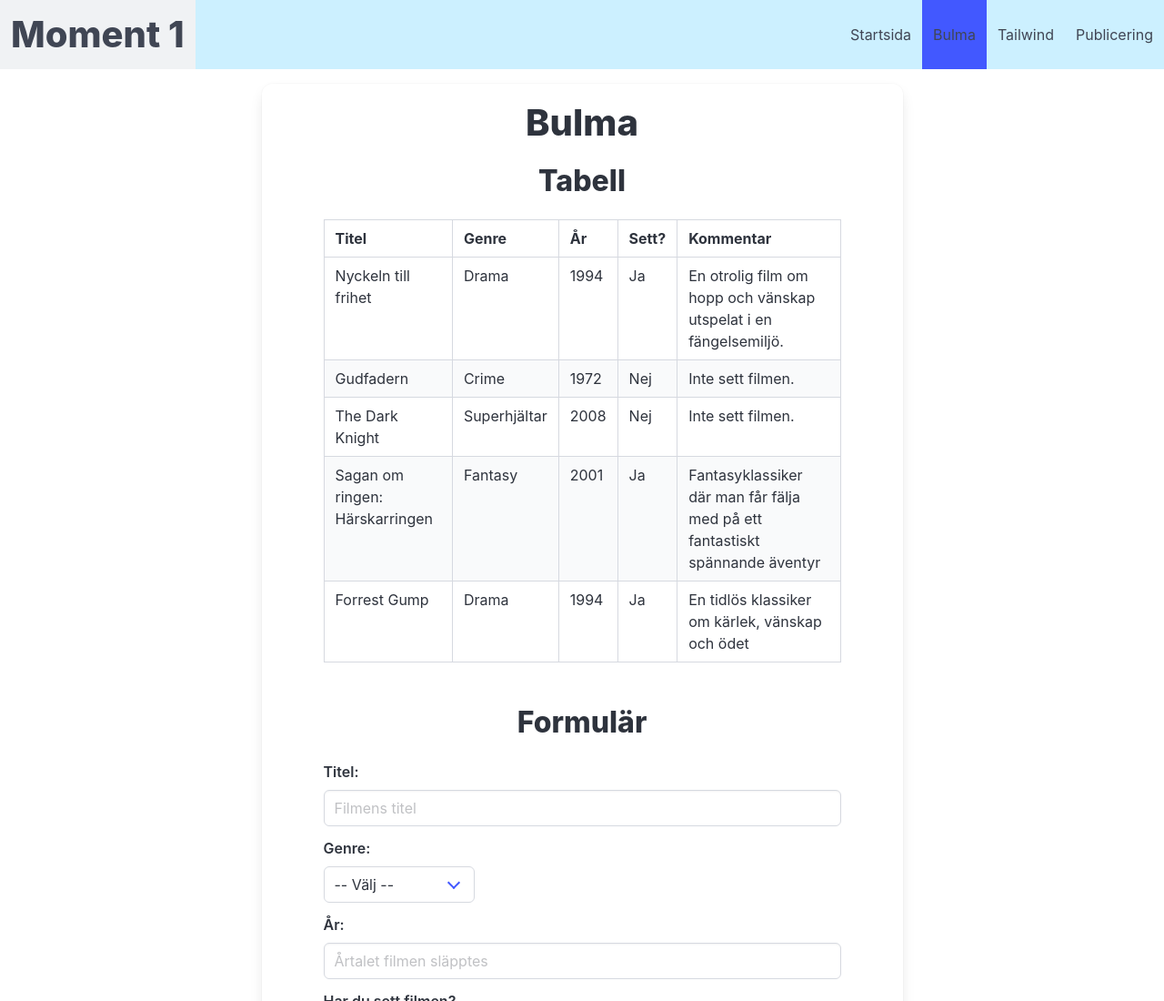
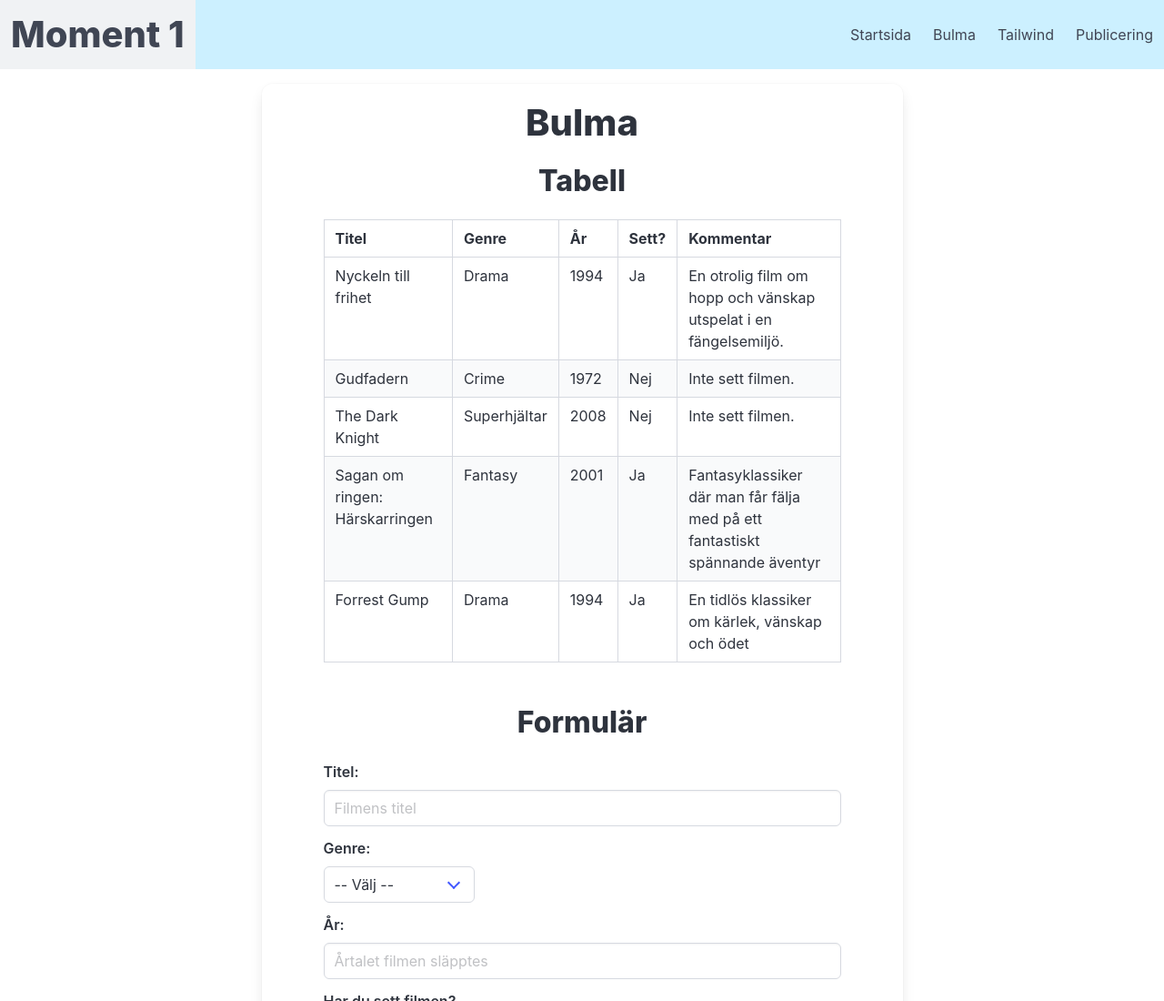
Before and after one commit to rare2400/moment1-fullstack, a website: page src/bulma.html in a window 1280 px wide. Shown: the top 1100 px of the page at 91% size. Drawn offline with nearby package versions, Linux system fonts and the light colour scheme.

Commit message:
tar bort styling för aktiv sida

```diff
--- a/src/bulma.html
+++ b/src/bulma.html
@@ -35,7 +35,7 @@
                     </a>
 
 
-                    <a href="bulma.html" class="navbar-item is-active">
+                    <a href="bulma.html" class="navbar-item">
                         Bulma
                     </a>
                     <a href="tailwind.html" class="navbar-item">
```
